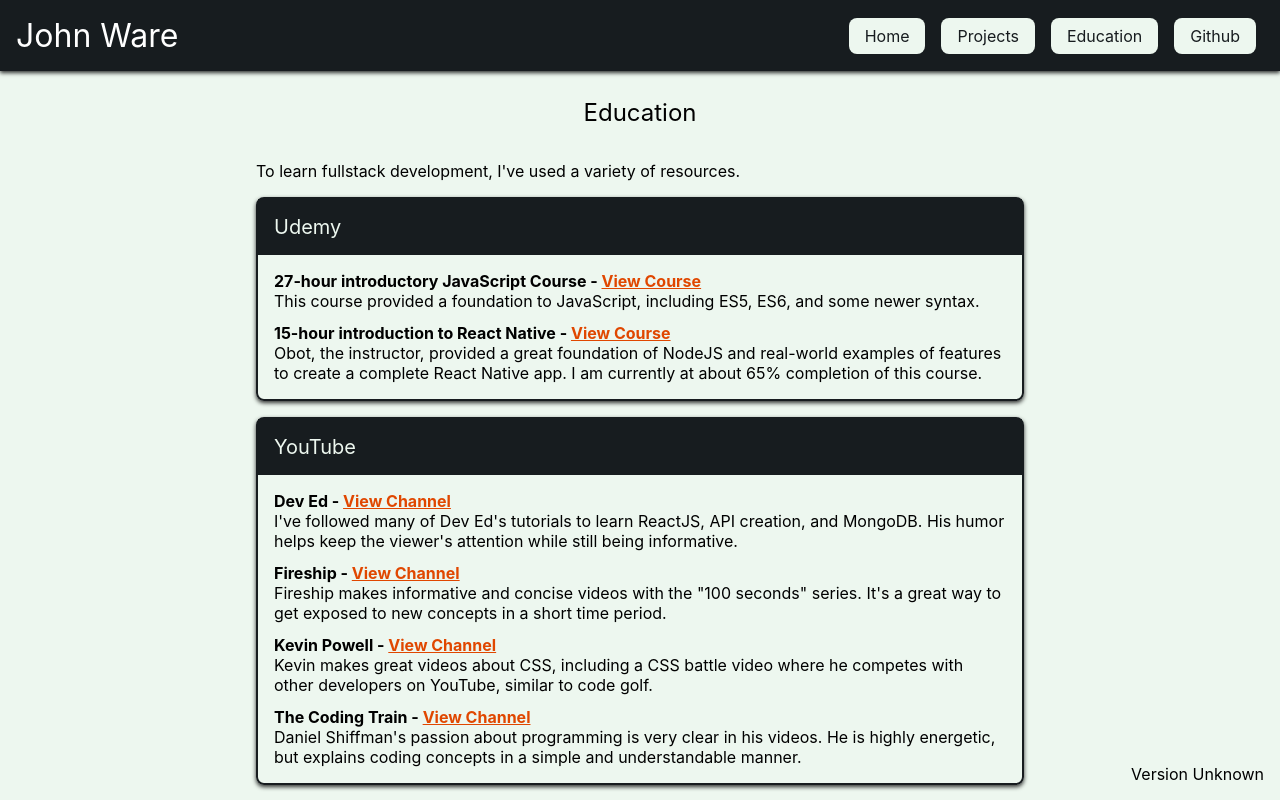
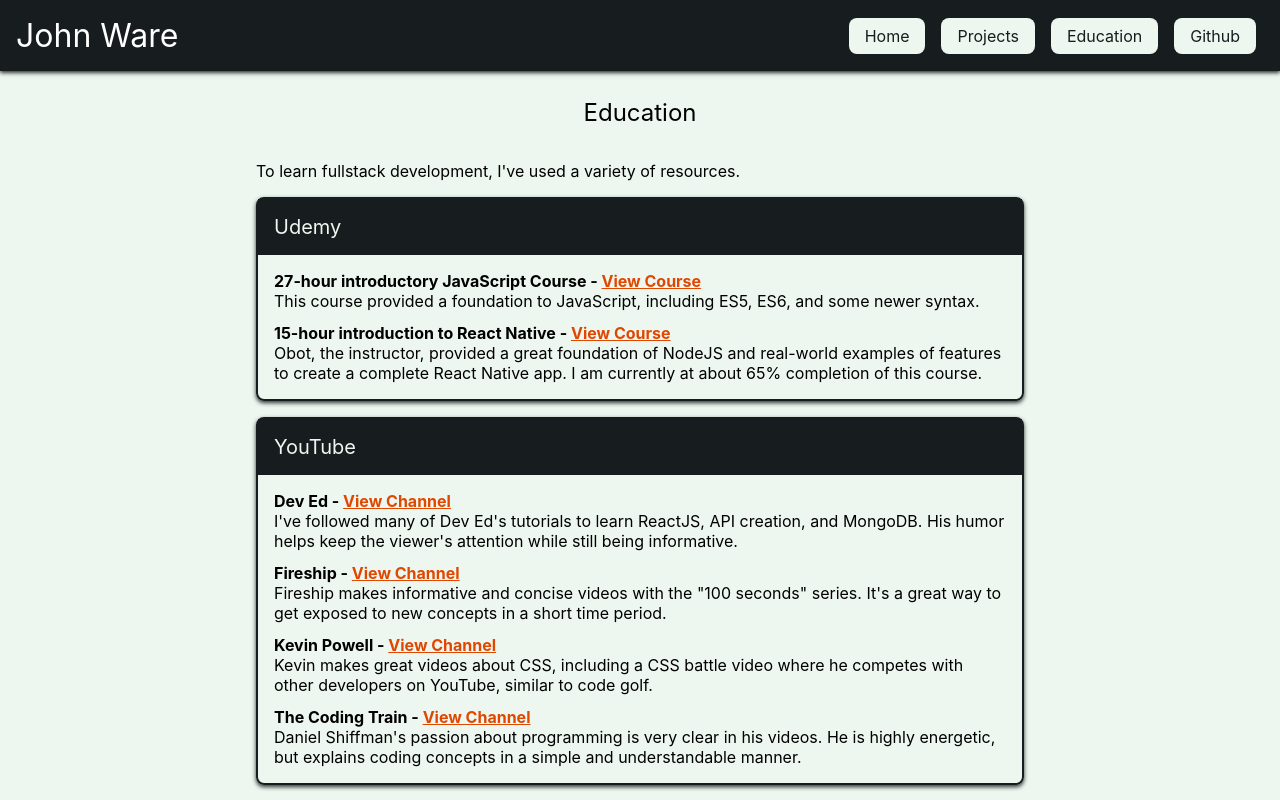
Before and after one commit to Warecuber/portfolio, a React (Create React App) app: page /education in a window 1280 px wide. Built offline with nearby package versions, Linux system fonts and the light colour scheme.

Commit message:
removed version

```diff
--- a/src/components/Router.js
+++ b/src/components/Router.js
@@ -2,18 +2,18 @@
 import { BrowserRouter as Router, Route } from "react-router-dom";
 
 import NavBar from "./ui/NavBar";
-import Version from "./ui/Version";
 
 // Import pages
 import Home from "./pages/Home";
 import Projects from "./pages/Projects";
 import Education from "./pages/Education";
 
+console.log(`Version ${process.env.REACT_APP_VERSION || "Unknown"}`);
+
 const AppRouter = () => {
 	return (
 		<Router>
 			<NavBar />
-			<Version />
 			<Route path="/" exact component={Home} />
 			<Route path="/projects" exact component={Projects} />
 			<Route path="/education" exact component={Education} />
--- a/src/components/ui/Version.jsx
+++ /dev/null
@@ -1,11 +0,0 @@
-import { React } from "react";
-
-const Version = () => {
-	return (
-		<div className="version">
-			Version {process.env.REACT_APP_VERSION || "Unknown"}
-		</div>
-	);
-};
-
-export default Version;
```
Also changed, not shown: .gitlab-ci.yml.
